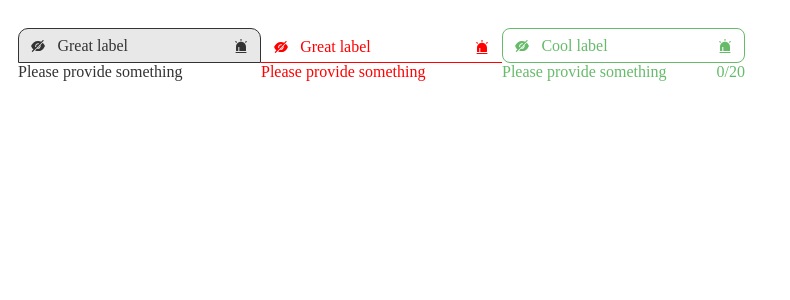
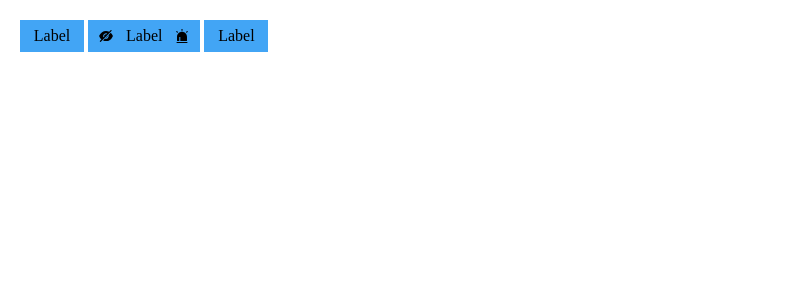
Before and after one commit to humanoid01/react-custom-components, a React (Vite) app in the folder react-custom-components/: page / in a window 1280 px wide. Shown: the top 300 px of the page, without its empty margins (0-790 px from the left). Built offline with nearby package versions, Linux system fonts and the light colour scheme.

Commit message:
Add Button.tsx, Button.module.scss, implement and style startIcon, endIcon, size

```diff
--- a/react-custom-components/src/App.tsx
+++ b/react-custom-components/src/App.tsx
@@ -1,48 +1,18 @@
-import { TextField } from './components/TextField/TextField';
-import { useState } from 'react';
+// import { TextField } from './components/TextField/TextField';
+// import { useState } from 'react';
 import { AiFillEyeInvisible } from 'react-icons/ai';
 import { AiFillAlert } from 'react-icons/ai';
+import { Button } from './components/Button/Button';
 
 function App() {
-  const [text, setText] = useState('');
-  const [text2, setText2] = useState('');
+  // const [text, setText] = useState('');
+  // const [text2, setText2] = useState('');
   const style = { height: '100px', padding: '10px' };
   return (
     <div style={style}>
-      <TextField
-        value={text}
-        onChange={e => setText(e.target.value)}
-        variant='filled'
-        size='medium'
-        label='Great label'
-        helperText={'Please provide something'}
-        color='#333'
-        startIcon={<AiFillEyeInvisible />}
-        endIcon={<AiFillAlert />}
-      />
-      <TextField
-        value={text2}
-        onChange={e => setText2(e.target.value)}
-        size='medium'
-        label='Great label'
-        helperText={'Please provide something'}
-        startIcon={<AiFillEyeInvisible />}
-        endIcon={<AiFillAlert />}
-        placeholder='type something'
-        color='red'
-      />
-      <TextField
-        value={text}
-        onChange={e => setText(e.target.value)}
-        variant='outlined'
-        size='medium'
-        label='Cool label'
-        color='success'
-        helperText={'Please provide something'}
-        startIcon={<AiFillEyeInvisible />}
-        endIcon={<AiFillAlert />}
-        counter={20}
-      />
+      <Button />
+      <Button endIcon={<AiFillAlert />} startIcon={<AiFillEyeInvisible />} />
+      <Button />
     </div>
   );
 }
--- /dev/null
+++ b/react-custom-components/src/components/Button/Button.module.scss
@@ -0,0 +1,46 @@
+@import '../../colors/colors.scss';
+
+.buttonWrapper {
+  position: relative;
+  display: inline-flex;
+  align-items: center;
+  justify-content: center;
+  box-sizing: border-box;
+  min-width: 64px;
+  border: none;
+  outline: none;
+  line-height: inherit;
+  user-select: none;
+  overflow: visible;
+  vertical-align: middle;
+  background-color: $primary-dark;
+  margin: 2px;
+
+  .startIcon,
+  .endIcon {
+    display: flex;
+    align-items: center;
+  }
+
+  .startIcon {
+    padding-right: 12px;
+  }
+
+  .endIcon {
+    padding-left: 12px;
+  }
+
+  &.small {
+    height: 32px;
+    padding: 5px 10px;
+  }
+  &.medium {
+    height: 32px;
+
+    padding: 7px 12px;
+  }
+  &.large {
+    height: 32px;
+    padding: 10px 15px;
+  }
+}
--- /dev/null
+++ b/react-custom-components/src/components/Button/Button.tsx
@@ -0,0 +1,18 @@
+import { ReactNode } from 'react';
+import button from './Button.module.scss';
+
+interface ButtonProps {
+  startIcon?: ReactNode;
+  endIcon?: ReactNode;
+  size?: 'small' | 'medium' | 'large';
+}
+
+export const Button = ({ startIcon, endIcon, size }: ButtonProps) => {
+  return (
+    <div className={`${button.buttonWrapper} ${button[size ?? 'small']}`}>
+      {startIcon ? <div className={button.startIcon}>{startIcon}</div> : ''}
+      <div>Label</div>
+      {endIcon ? <div className={button.endIcon}>{endIcon}</div> : ''}
+    </div>
+  );
+};
```
